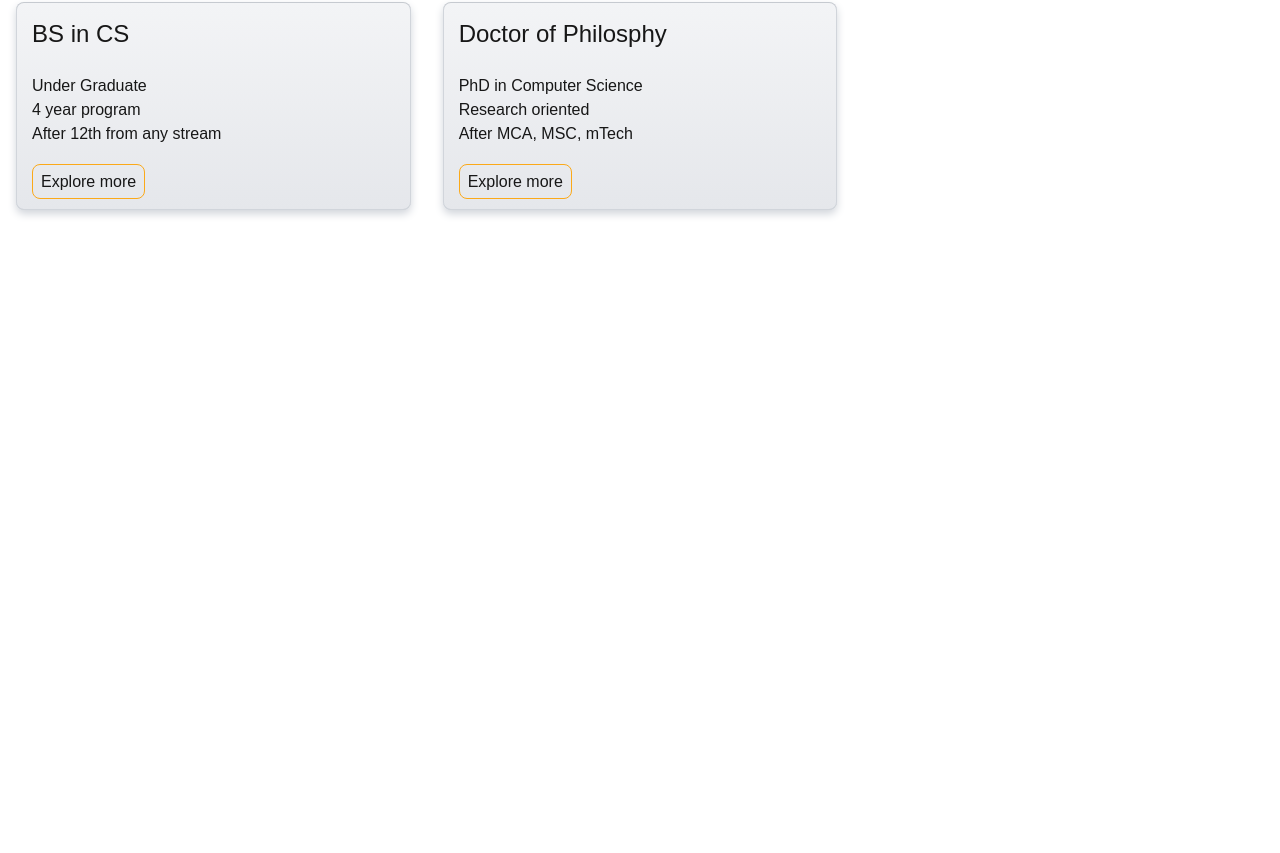
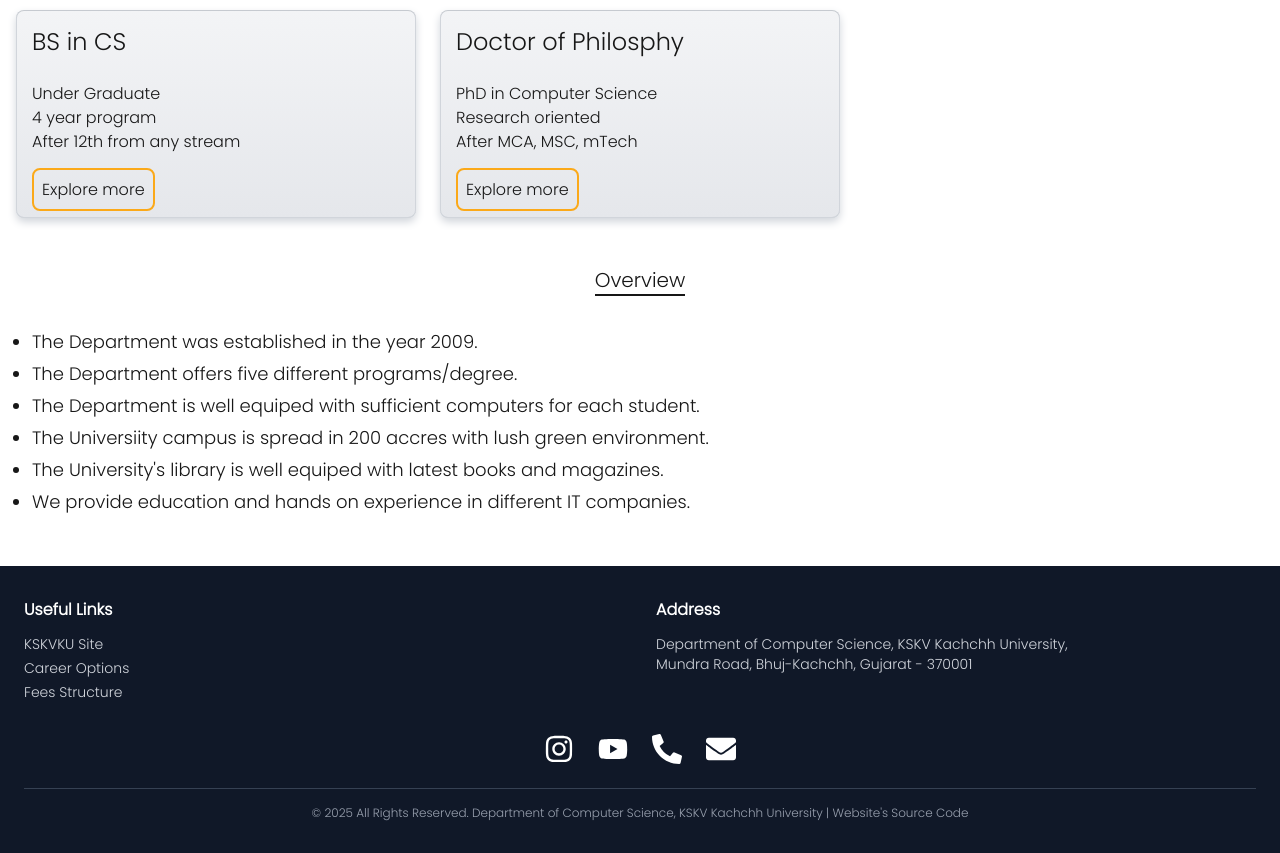
Before and after one commit to iamankusingh/cs-kskvku, a Next.js app: page / in a window 1280 px wide. Shown: the part 977-1830 px from the top of the page. Before the commit the page ends 1203 px from the top, so only its background shows below. Built offline with nearby package versions, Linux system fonts and the light colour scheme.

Commit message:
home page completed & footer added

```diff
--- a/src/app/layout.tsx
+++ b/src/app/layout.tsx
@@ -1,16 +1,11 @@
 import type { Metadata } from "next";
-import { Geist, Geist_Mono } from "next/font/google";
+import Popins from "next/font/local";
 import "./globals.css";
 import Header from "@/components/Header";
+import Footer from "@/components/Footer";
 
-const geistSans = Geist({
-  variable: "--font-geist-sans",
-  subsets: ["latin"],
-});
-
-const geistMono = Geist_Mono({
-  variable: "--font-geist-mono",
-  subsets: ["latin"],
+const popins = Popins({
+  src: "../fonts/Poppins-Light.ttf",
 });
 
 export const metadata: Metadata = {
@@ -30,11 +25,10 @@ export default function RootLayout({
         <link rel="icon" href="/logo.png" />
       </head>
 
-      <body
-        className={`${geistSans.variable} ${geistMono.variable} antialiased`}
-      >
+      <body className={`${popins.className} antialiased`}>
         <Header />
         {children}
+        <Footer />
       </body>
     </html>
   );
--- a/src/app/page.tsx
+++ b/src/app/page.tsx
@@ -1,11 +1,13 @@
 import Hero from "@/components/hero/Hero";
 import Hero2 from "@/components/hero/Hero2";
+import Hero3 from "@/components/hero/Hero3";
 
 export default function Home() {
   return (
     <main className="min-h-screen w-full">
       <Hero />
       <Hero2 />
+      <Hero3 />
     </main>
   );
 }
--- a/src/components/Button.tsx
+++ b/src/components/Button.tsx
@@ -9,7 +9,7 @@ const Button: React.FC<buttonPrope> = ({ title, path }) => {
   return (
     <Link
       href={path}
-      className="p-2 border border-primary border-xl rounded-lg hover:bg-primary duration-300 cursor-pointer"
+      className="p-2 border-2 border-primary border-xl rounded-lg hover:bg-primary duration-300 cursor-pointer"
     >
       {title}
     </Link>
--- /dev/null
+++ b/src/components/Footer.tsx
@@ -0,0 +1,104 @@
+import Link from "next/link";
+import React from "react";
+import { FaInstagram, FaYoutube, FaPhoneAlt, FaEnvelope } from "react-icons/fa";
+
+const Footer: React.FC = () => {
+  return (
+    <footer className="py-8 px-6 bg-gray-900 text-white cursor-default">
+      <div className="mx-auto grid md:grid-cols-2 gap-8">
+        {/* Useful Links */}
+        <div>
+          <h3 className="font-semibold mb-3">Useful Links</h3>
+
+          <ul className="space-y-1 text-sm text-gray-300">
+            <li>
+              <a
+                href="https://kskvku.ac.in"
+                target="_blank"
+                className="hover:underline"
+              >
+                KSKVKU Site
+              </a>
+            </li>
+
+            <li>
+              <Link href="/programs" className="hover:underline">
+                Career Options
+              </Link>
+            </li>
+
+            <li>
+              <Link href="/" className="hover:underline">
+                Fees Structure
+              </Link>
+            </li>
+          </ul>
+        </div>
+
+        {/* Address */}
+        <div>
+          <h3 className="font-semibold mb-3">Address</h3>
+
+          <p className="text-sm text-gray-300">
+            Department of Computer Science, KSKV Kachchh University,
+            <br />
+            Mundra Road, Bhuj-Kachchh, Gujarat - 370001
+          </p>
+        </div>
+      </div>
+
+      {/* Icons */}
+      <div className="flex justify-center gap-6 mt-8 text-xl">
+        <a
+          href="https://instagram.com/cs.kskvku/"
+          target="_blank"
+          aria-label="Instagram"
+          className="hover:text-pink-500 duration-300"
+        >
+          <FaInstagram size={30} />
+        </a>
+        <a
+          href="https://youtube.com/@departmentofcomputerscienc3048"
+          target="_blank"
+          aria-label="YouTube"
+          className="hover:text-red-600 duration-300"
+        >
+          <FaYoutube size={30} />
+        </a>
+        <a
+          href="tel:+91(2832)235036"
+          target="_blank"
+          aria-label="Phone"
+          className="hover:text-green-400 duration-300"
+        >
+          <FaPhoneAlt size={30} />
+        </a>
+        <a
+          href="mailto:cs@kutchuni.edu.in"
+          target="_blank"
+          aria-label="Email"
+          className="hover:text-blue-400 duration-300"
+        >
+          <FaEnvelope size={30} />
+        </a>
+      </div>
+
+      {/* Copyright */}
+      <div className="border-t border-gray-700 mt-6 pt-4 text-center text-xs text-gray-400">
+        <span>
+          &copy; 2025 All Rights Reserved. Department of Computer Science, KSKV
+          Kachchh University |{" "}
+          <a
+            href="https://github.com/iamankusingh"
+            target="_blank"
+            className="hover:underline"
+          >
+            Website&apos;s Source Code
+          </a>
+        </span>
+      </div>
+    </footer>
+  );
+};
+
+export default Footer;
--- a/src/components/Header.tsx
+++ b/src/components/Header.tsx
@@ -20,7 +20,7 @@ const Header: React.FC = () => {
     { title: "Resources", path: "/resources" },
     { title: "Facilities", path: "/facilities" },
     { title: "Peoples", path: "/peoples" },
-    { title: "Contact us", path: "/contact" },
+    { title: "Contact", path: "/contact" },
   ];
 
   return (
@@ -37,13 +37,13 @@ const Header: React.FC = () => {
 
         <div>
           <Link href="/" className="cursor-default">
-            <h1 className="text-black text-lg md:text-xl">
+            <h1 className="text-black text-md md:text-xl">
               Department of Computer Science
             </h1>
           </Link>
 
           <a href="https://kskvku.ac.in" target="_blank">
-            <h2 className="text-black text-[.7rem] md:text-lg">
+            <h2 className="text-black text-[.7rem] md:text-sm">
               Krantiguru Shyamji Krishna Verma Kachchh University
             </h2>
           </a>
@@ -84,7 +84,7 @@ const Header: React.FC = () => {
           {navigation.map((item, idx) => {
             return (
               <li key={idx} className="md:text-black text-2xl md:text-lg">
-                <Link href={item.path}>{item.title}</Link>
+                <Link href={item.path} className="hover:text-indigo-600 duration-300">{item.title}</Link>
               </li>
             );
           })}
--- a/src/components/hero/Hero2.tsx
+++ b/src/components/hero/Hero2.tsx
@@ -4,10 +4,10 @@ import TextLine from "../TextLine";
 
 const Hero2 = () => {
   return (
-    <section className="text-center cursor-default">
+    <section className="py-4 text-center cursor-default">
       <TextLine text="Programs we offers" />
 
-      <div className="p-4 grid grid-cols-1 md:grid-cols-2 lg:grid-cols-3 gap-8">
+      <div className="p-4 grid grid-cols-1 md:grid-cols-2 lg:grid-cols-3 gap-6">
         <Card
           heading="MSC (CA & IT)"
           title1="Under & Post Graduate"
--- /dev/null
+++ b/src/components/hero/Hero3.tsx
@@ -0,0 +1,33 @@
+import React from "react";
+import TextLine from "../TextLine";
+
+const Hero3 = () => {
+  return (
+    <section className="py-4 text-center cursor-default">
+      <TextLine text="Overview" />
+
+      <ul className="p-6 md:p-8 text-left text-lg/8 list-disc">
+        <li>The Department was established in the year 2009.</li>
+        <li>The Department offers five different programs/degree.</li>
+        <li>
+          The Department is well equiped with sufficient computers for each
+          student.
+        </li>
+        <li>
+          The Universiity campus is spread in 200 accres with lush green
+          environment.
+        </li>
+        <li>
+          The University&apos;s library is well equiped with latest books and
+          magazines.
+        </li>
+        <li>
+          We provide education and hands on experience in different IT
+          companies.
+        </li>
+      </ul>
+    </section>
+  );
+};
+
+export default Hero3;
```
Also changed, not shown: src/fonts/Poppins-Light.ttf (added), src/fonts/Poppins-Medium.ttf (added).
